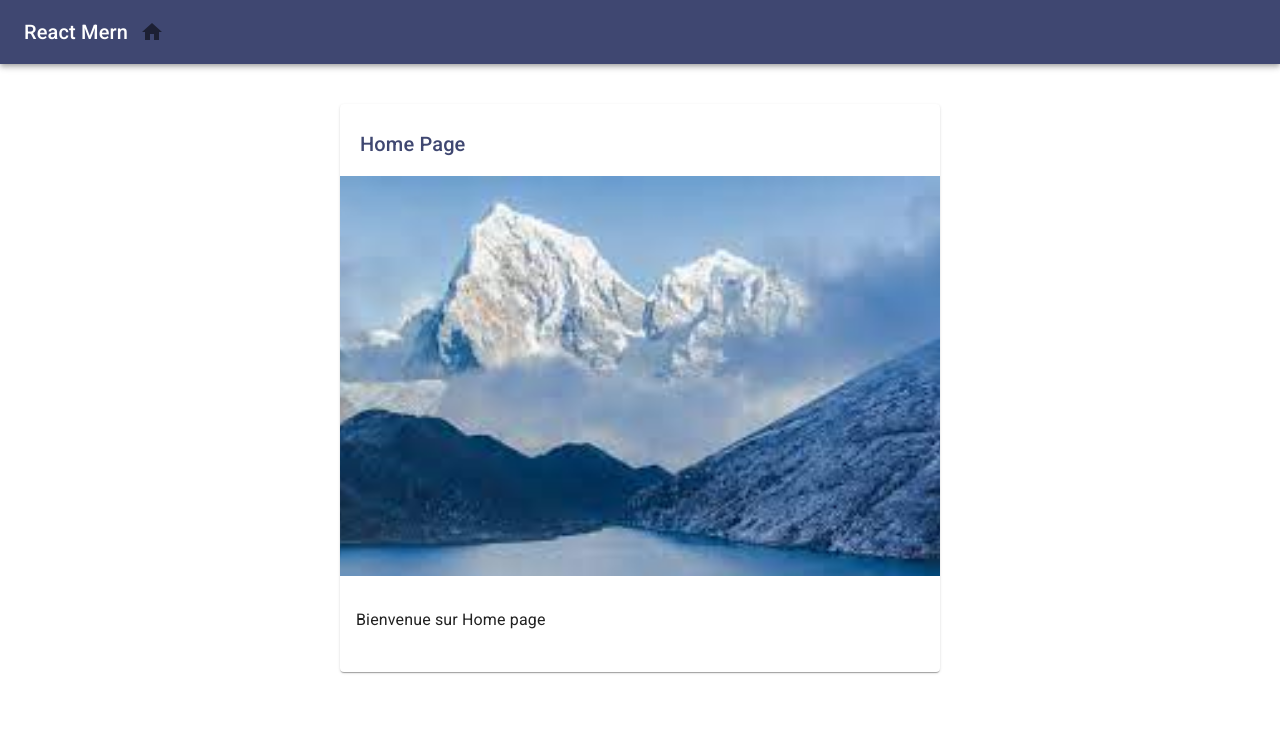
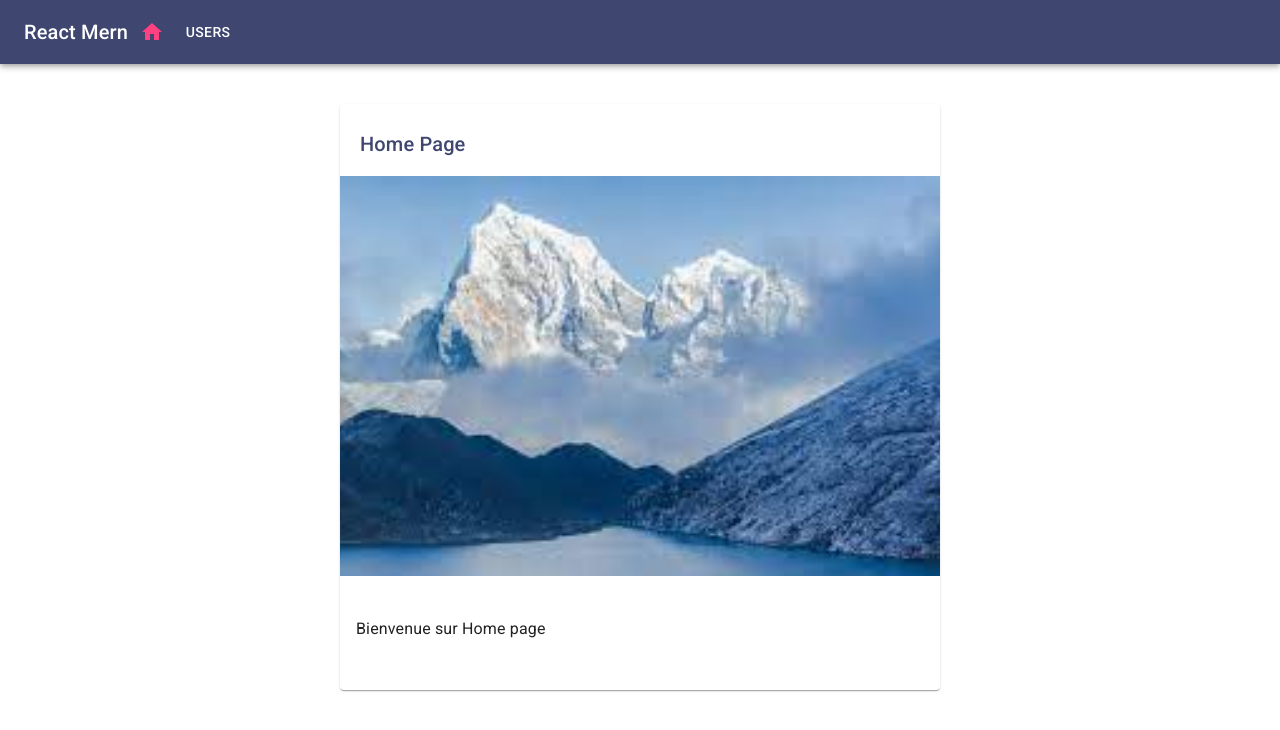
Before and after one commit to VolodymyrOsinchuk/mern-ecommerce-vercel, a React (Create React App) app: page / in a window 1280 px wide. Shown: the top 730 px of the page. Built offline with nearby package versions, Linux system fonts and the light colour scheme; no server answers; the HTML template or start-up script is replaced by a standard one.

Commit message:
add link users

```diff
--- a/src/components/Menu.jsx
+++ b/src/components/Menu.jsx
@@ -1,7 +1,21 @@
 import React from "react";
-import { AppBar, IconButton, Toolbar, Typography } from "@material-ui/core";
+import {
+  AppBar,
+  Button,
+  IconButton,
+  Toolbar,
+  Typography,
+} from "@material-ui/core";
 import { Link, withRouter } from "react-router-dom";
 import HomeIcon from "@material-ui/icons/Home";
+
+const isActive = (history, path) => {
+  if (history.location.pathname === path) {
+    return { color: "#ff4081" };
+  } else {
+    return { color: "#ffffff" };
+  }
+};
 
 const Menu = withRouter(({ history }) => (
   <AppBar position="static">
@@ -10,9 +24,12 @@ const Menu = withRouter(({ history }) => (
         React Mern
       </Typography>
       <Link to="/">
-        <IconButton>
+        <IconButton aria-label="Home" style={isActive(history, "/")}>
           <HomeIcon />
         </IconButton>
+      </Link>
+      <Link to="/users">
+        <Button style={isActive(history, "/users")}>Users</Button>
       </Link>
     </Toolbar>
   </AppBar>
--- a/src/config.js
+++ b/src/config.js
@@ -1 +1,2 @@
-export const API = process.env.REACT_APP_URL_BACK;
+// export const API = process.env.REACT_APP_URL_BACK;
+export const API = "https://mern-tuto-back.herokuapp.com";
--- a/src/pages/Home.jsx
+++ b/src/pages/Home.jsx
@@ -33,7 +33,7 @@ const Home = () => {
         image={himalayas}
         title="Himalayas"
       />
-      <CardContent variant="body2" component="p">
+      <CardContent variant="body2" component="h6">
         <Typography>Bienvenue sur Home page</Typography>
       </CardContent>
     </Card>
```
